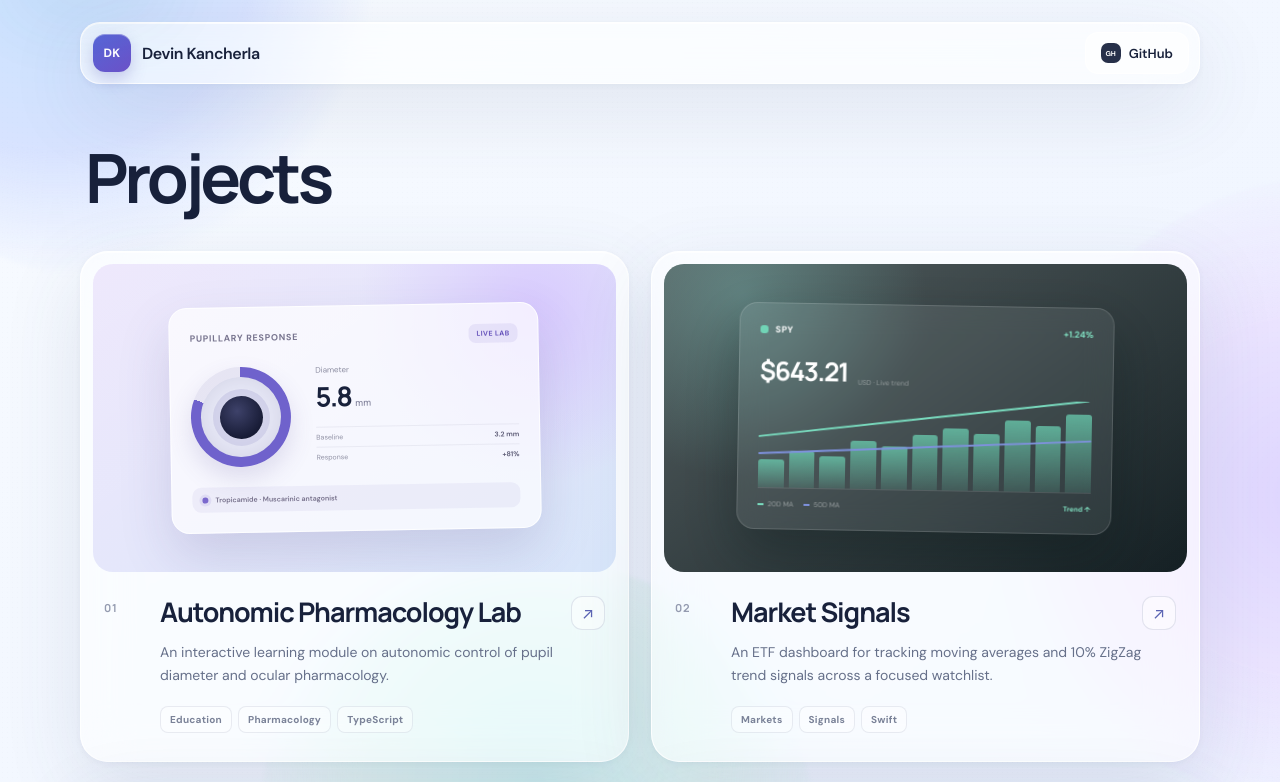
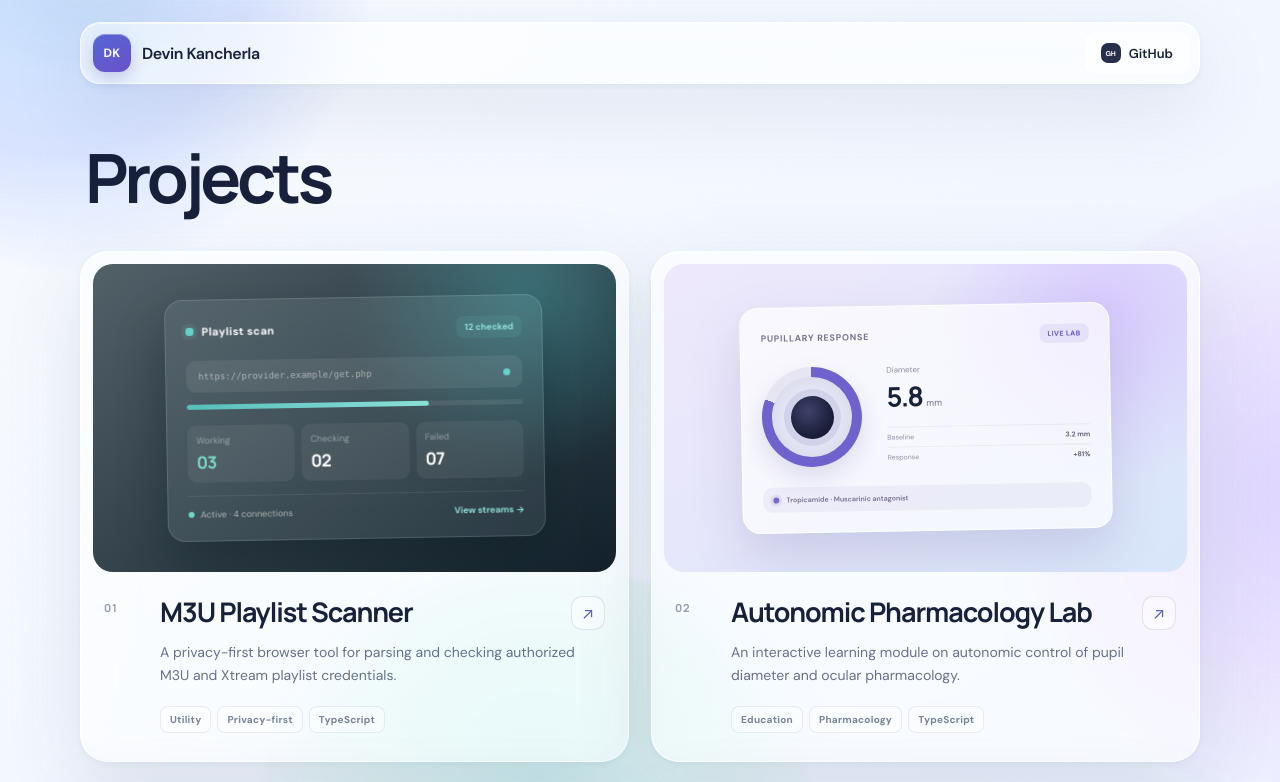
Before and after one commit to dev1niscool/dev1niscool.github.io, a plain HTML site: page index.html in a window 1280 px wide. Shown: the top 782 px of the page. Drawn offline with Linux system fonts and the light colour scheme.

Commit message:
Add M3U Playlist Scanner project

```diff
--- a/index.html
+++ b/index.html
@@ -69,6 +69,45 @@
         <div class="project-grid">
           <article class="project-card glass reveal-card">
             <a
+              class="project-preview preview-scanner"
+              href="https://dev1niscool.github.io/m3u-playlist-scanner/"
+              target="_blank"
+              rel="noreferrer"
+              aria-label="Open M3U Playlist Scanner"
+            >
+              <div class="scanner-panel">
+                <div class="scanner-head">
+                  <span><i></i>Playlist scan</span>
+                  <b>12 checked</b>
+                </div>
+                <div class="scanner-input">
+                  <span>https://provider.example/get.php</span>
+                  <i></i>
+                </div>
+                <div class="scanner-progress"><span></span></div>
+                <div class="scanner-results">
+                  <div><small>Working</small><strong>03</strong></div>
+                  <div><small>Checking</small><strong>02</strong></div>
+                  <div><small>Failed</small><strong>07</strong></div>
+                </div>
+                <div class="scanner-status"><span><i></i>Active · 4 connections</span><b>View streams →</b></div>
+              </div>
+            </a>
+            <div class="project-info">
+              <div class="project-number">01</div>
+              <div class="project-copy">
+                <div class="project-title-line">
+                  <h3>M3U Playlist Scanner</h3>
+                  <a class="arrow-link" href="https://dev1niscool.github.io/m3u-playlist-scanner/" target="_blank" rel="noreferrer" aria-label="Visit M3U Playlist Scanner">↗</a>
+                </div>
+                <p>A privacy-first browser tool for parsing and checking authorized M3U and Xtream playlist credentials.</p>
+                <div class="tag-list"><span>Utility</span><span>Privacy-first</span><span>TypeScript</span></div>
+              </div>
+            </div>
+          </article>
+
+          <article class="project-card glass reveal-card">
+            <a
               class="project-preview preview-autonomic"
               href="https://dev1niscool.github.io/autonomic-pharmacology-lab/"
               target="_blank"
@@ -95,7 +134,7 @@
               </div>
             </a>
             <div class="project-info">
-              <div class="project-number">01</div>
+              <div class="project-number">02</div>
               <div class="project-copy">
                 <div class="project-title-line">
                   <h3>Autonomic Pharmacology Lab</h3>
@@ -130,7 +169,7 @@
               </div>
             </a>
             <div class="project-info">
-              <div class="project-number">02</div>
+              <div class="project-number">03</div>
               <div class="project-copy">
                 <div class="project-title-line">
                   <h3>Market Signals</h3>
@@ -164,7 +203,7 @@
               </div>
             </a>
             <div class="project-info">
-              <div class="project-number">03</div>
+              <div class="project-number">04</div>
               <div class="project-copy">
                 <div class="project-title-line">
                   <h3>GLP-1 Concentration Plotter</h3>
@@ -193,7 +232,7 @@
               </div>
             </a>
             <div class="project-info">
-              <div class="project-number">04</div>
+              <div class="project-number">05</div>
               <div class="project-copy">
                 <div class="project-title-line">
                   <h3>FanterFootbah Treasurer</h3>
@@ -220,7 +259,7 @@
               </div>
             </a>
             <div class="project-info">
-              <div class="project-number">05</div>
+              <div class="project-number">06</div>
               <div class="project-copy">
                 <div class="project-title-line">
                   <h3>IDR Arbitration Tool</h3>
@@ -248,7 +287,7 @@
               </div>
             </a>
             <div class="project-info">
-              <div class="project-number">06</div>
+              <div class="project-number">07</div>
               <div class="project-copy">
                 <div class="project-title-line">
                   <h3>GLP-1 Evidence Atlas</h3>
@@ -260,7 +299,7 @@
             </div>
           </article>
 
-          <article class="project-card glass reveal-card project-wide">
+          <article class="project-card glass reveal-card">
             <a
               class="project-preview preview-instagram"
               href="https://dev1niscool.github.io/InstaUnfollowerChecker/"
@@ -276,7 +315,7 @@
               </div>
             </a>
             <div class="project-info">
-              <div class="project-number">07</div>
+              <div class="project-number">08</div>
               <div class="project-copy">
                 <div class="project-title-line">
                   <h3>Instagram Unfollower Checker</h3>
--- a/styles.css
+++ b/styles.css
@@ -107,6 +107,27 @@ main, footer { width: min(1120px, calc(100% - 40px)); margin-inline: auto; }
 .tag-list { display: flex; gap: 6px; flex-wrap: wrap; }
 .tag-list span { padding: 6px 9px; border: 1px solid rgba(75,87,132,.11); border-radius: 8px; color: #7a8298; background: rgba(255,255,255,.36); font-size: 10px; font-weight: 700; letter-spacing: .025em; }
 
+.preview-scanner { background: radial-gradient(circle at 82% 12%, rgba(51, 182, 190, .38), transparent 34%), linear-gradient(145deg, #182b35, #12212b); }
+.scanner-panel { width: 82%; max-width: 378px; padding: 20px; border-radius: 18px; color: white; background: rgba(225,249,251,.08); border: 1px solid rgba(255,255,255,.14); box-shadow: 0 24px 54px rgba(5,21,28,.36); backdrop-filter: blur(15px); transform: rotate(-1deg); }
+.scanner-head { display: flex; align-items: center; justify-content: space-between; font-size: 11px; }
+.scanner-head span { display: flex; align-items: center; gap: 8px; font-weight: 700; letter-spacing: .04em; }
+.scanner-head span i { width: 8px; height: 8px; border-radius: 3px; background: #65d2ca; box-shadow: 0 0 0 4px rgba(101,210,202,.1); }
+.scanner-head b { padding: 5px 8px; border-radius: 7px; color: #92e3dc; background: rgba(101,210,202,.1); font-size: 9px; }
+.scanner-input { display: flex; align-items: center; justify-content: space-between; gap: 8px; margin-top: 18px; padding: 11px 12px; border-radius: 9px; background: rgba(255,255,255,.07); color: rgba(255,255,255,.5); font-family: ui-monospace, SFMono-Regular, Menlo, monospace; font-size: 9px; }
+.scanner-input span { min-width: 0; overflow: hidden; text-overflow: ellipsis; white-space: nowrap; }
+.scanner-input i { flex: 0 0 auto; width: 7px; height: 7px; border-radius: 50%; background: #65d2ca; }
+.scanner-progress { height: 5px; margin: 12px 0 16px; border-radius: 5px; background: rgba(255,255,255,.08); overflow: hidden; }
+.scanner-progress span { display: block; width: 72%; height: 100%; border-radius: inherit; background: linear-gradient(90deg, #56bfb9, #8be0d8); }
+.scanner-results { display: grid; grid-template-columns: repeat(3, 1fr); gap: 7px; }
+.scanner-results div { padding: 9px; border-radius: 9px; background: rgba(255,255,255,.06); }
+.scanner-results small { display: block; color: rgba(255,255,255,.42); font-size: 9px; }
+.scanner-results strong { display: block; margin-top: 4px; font-family: "Manrope", sans-serif; font-size: 17px; letter-spacing: -.04em; }
+.scanner-results div:first-child strong { color: #7bddc9; }
+.scanner-status { display: flex; align-items: center; justify-content: space-between; gap: 8px; margin-top: 13px; padding-top: 12px; border-top: 1px solid rgba(255,255,255,.08); font-size: 9px; }
+.scanner-status span { display: flex; align-items: center; gap: 6px; color: rgba(255,255,255,.58); }
+.scanner-status span i { width: 6px; height: 6px; border-radius: 50%; background: #6dd7c4; }
+.scanner-status b { color: #8ddfd7; font-size: 9px; }
+
 .preview-autonomic { background: radial-gradient(circle at 84% 15%, rgba(207, 186, 255, .78), transparent 34%), linear-gradient(145deg, #e9e1fb, #d8e6fa); }
 .pupil-panel { width: 80%; max-width: 370px; padding: 20px; border-radius: 18px; background: rgba(255,255,255,.68); border: 1px solid rgba(255,255,255,.84); box-shadow: 0 23px 52px rgba(76,68,130,.17); transform: rotate(-1deg); }
 .pupil-head { display: flex; align-items: center; justify-content: space-between; color: #78758f; font-size: 9px; font-weight: 700; letter-spacing: .08em; text-transform: uppercase; }
@@ -184,7 +205,7 @@ main, footer { width: min(1120px, calc(100% - 40px)); margin-inline: auto; }
 .connector { position: absolute; z-index: 1; height: 1px; transform-origin: left center; background: rgba(88,79,141,.28); }.connector-one { width: 106px; top: 96px; left: 82px; transform: rotate(20deg); }.connector-two { width: 112px; top: 113px; left: 187px; transform: rotate(-27deg); }.connector-three { width: 76px; top: 137px; left: 190px; transform: rotate(18deg); }
 .atlas-legend { position: absolute; left: 19px; bottom: 15px; display: flex; align-items: center; gap: 5px; color: #8a829c; font-size: 7px; }.atlas-legend span { width: 5px; height: 5px; margin-left: 8px; border-radius: 50%; background: #6f75d2; }.atlas-legend span:nth-child(2) { background: #5db5ae; }
 
-.preview-instagram { min-height: 355px; background: radial-gradient(circle at 10% 10%, #ffd5e6, transparent 34%), radial-gradient(circle at 90% 90%, #c6d7ff, transparent 38%), linear-gradient(145deg, #f0d8ec, #dcdcf8); }
+.preview-instagram { min-height: 308px; background: radial-gradient(circle at 10% 10%, #ffd5e6, transparent 34%), radial-gradient(circle at 90% 90%, #c6d7ff, transparent 38%), linear-gradient(145deg, #f0d8ec, #dcdcf8); }
 .follow-panel { width: 72%; max-width: 380px; padding: 21px; border-radius: 19px; background: rgba(255,255,255,.68); border: 1px solid rgba(255,255,255,.82); box-shadow: 0 24px 50px rgba(91,67,121,.17); transform: rotate(-1deg); }
 .follow-heading { display: flex; align-items: center; justify-content: space-between; margin-bottom: 14px; color: #6d6b80; font-size: 10px; font-weight: 700; }.follow-heading b { padding: 6px 9px; border-radius: 7px; color: white; background: #8969c7; font-size: 8px; }
 .profile-row { display: grid; grid-template-columns: 30px 1fr auto; align-items: center; gap: 9px; padding: 9px 0; border-top: 1px solid rgba(76,73,108,.08); }.profile-row > i { display: grid; place-items: center; width: 29px; height: 29px; border-radius: 9px; color: white; background: linear-gradient(145deg, #d189b7, #8876cf); font-size: 7px; font-style: normal; }.profile-row span { display: flex; flex-direction: column; }.profile-row b { font-size: 9px; }.profile-row small { margin-top: 2px; color: #9a95a6; font-size: 7px; }.profile-row em { color: #49a58b; font-size: 11px; font-style: normal; }.profile-row em.minus { color: #cf7084; }
@@ -214,6 +235,7 @@ footer > a:last-child { font-weight: 700; color: #5b6382; }
   .pupil-gauge::before { width: 68px; height: 68px; }
   .pupil-gauge span { width: 36px; height: 36px; }
   .market-panel { width: 88%; }
+  .scanner-panel { width: 88%; padding: 17px; }
   .follow-panel { width: 82%; }
   footer { min-height: 145px; flex-wrap: wrap; padding: 25px 0; }
   footer > p { order: 3; flex-basis: 100%; margin: 0; }
```
